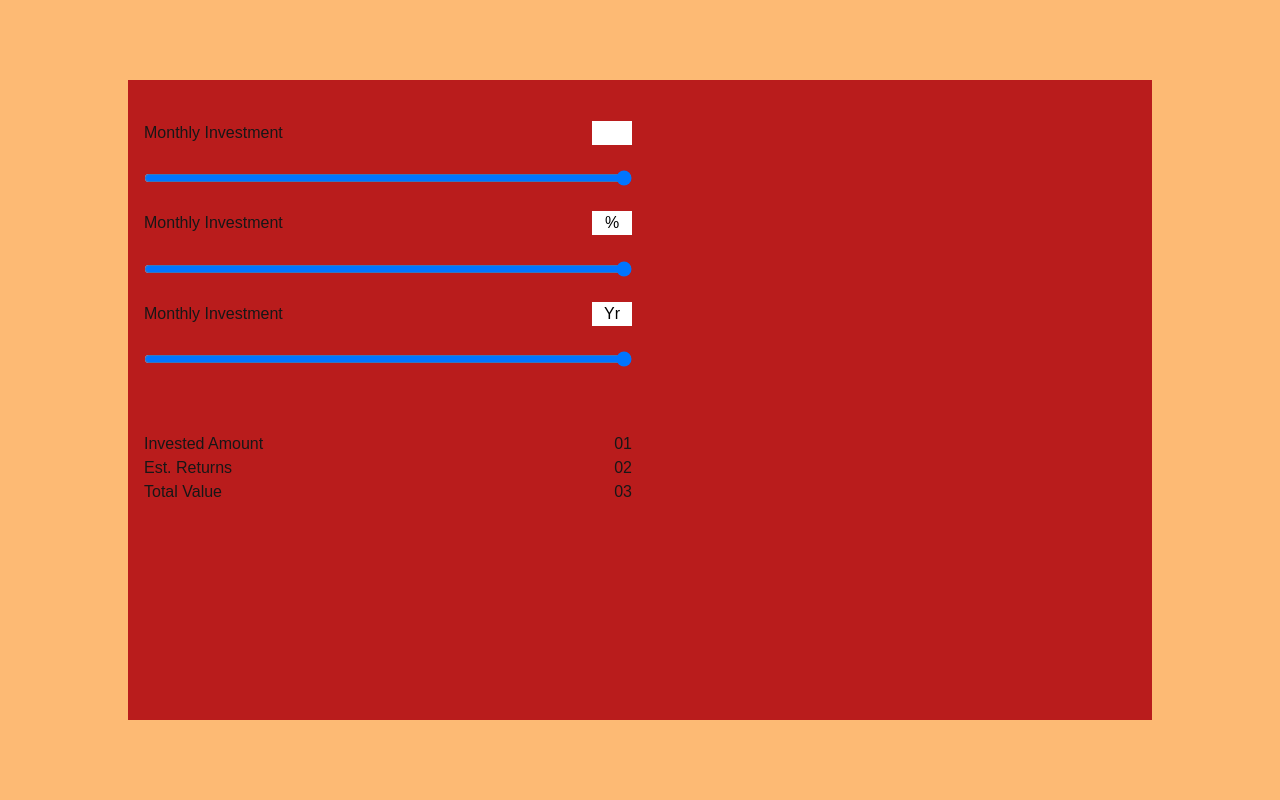
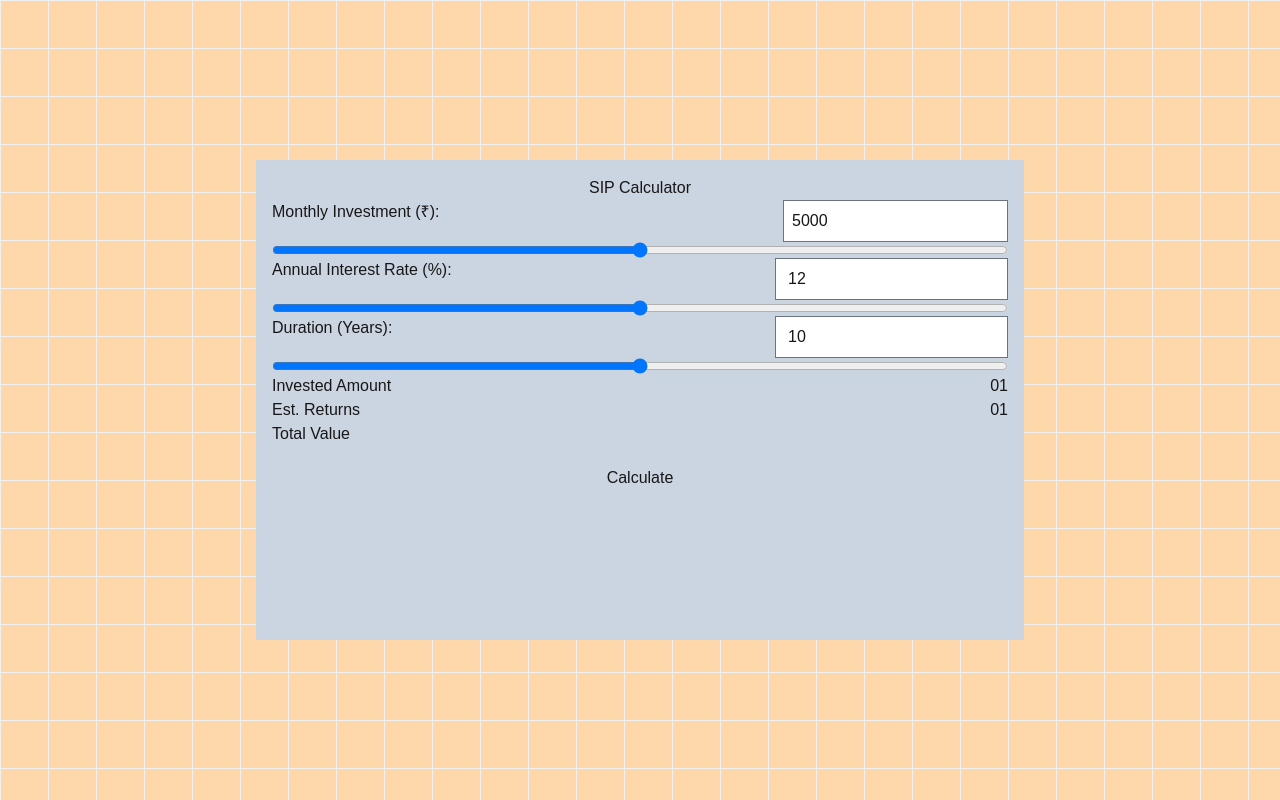
Before and after one commit to Mohanusendi01/nextapp, a Next.js app: page /calculator in a window 1280 px wide. Built offline with nearby package versions, Linux system fonts and the light colour scheme.

Commit message:
adding sip calculation logic

```diff
--- a/package.json
+++ b/package.json
@@ -18,6 +18,7 @@
     "tailwind-merge": "^2.5.2"
   },
   "devDependencies": {
+    "@tailwindcss/forms": "^0.5.9",
     "@types/node": "^20",
     "@types/react": "^18",
     "@types/react-dom": "^18",
--- a/src/app/calculator/page.tsx
+++ b/src/app/calculator/page.tsx
@@ -1,10 +1,13 @@
+'use client'
 import React from "react";
 import CalcLayout from "@/components/CalcLayout";
 
 function calculatorPage() {
   return (
-    <div className="absolute inset-0 h-full w-full flex justify-center items-center bg-orange-300 ">
-      <CalcLayout />
+    <div className="absolute flex justify-center items-center -z-10 h-full w-full bg-orange-200 bg-[linear-gradient(to_right,#f0f0f0_1px,transparent_1px),linear-gradient(to_bottom,#f0f0f0_1px,transparent_1px)] bg-[size:3rem_3rem]">
+
+     <CalcLayout/>
+
     </div>
   );
 }
--- /dev/null
+++ b/src/app/utils/Sipcalculator.ts
@@ -0,0 +1,12 @@
+// utils/sipCalculator.ts
+export function calculateSIP(monthlyInvestment: number, annualInterestRate: number, durationInYears: number): number {
+    const monthlyRate = annualInterestRate / 12 / 100;  // Convert annual rate to monthly decimal
+    const totalMonths = durationInYears * 12;
+
+    // Formula for SIP future value
+    const futureValue = monthlyInvestment * ((Math.pow(1 + monthlyRate, totalMonths) - 1) / monthlyRate) * (1 + monthlyRate);
+    const invest = monthlyInvestment * durationInYears;
+    const rrturn = futureValue - invest
+
+    return {futureValue,invest,rrturn};
+  }
--- a/src/components/CalcLayout.tsx
+++ b/src/components/CalcLayout.tsx
@@ -1,91 +1,87 @@
-"use client";
-import React, { useState } from "react";
-import Pichart from "./Pichart";
+// pages/index.tsx
+'use client'
+import React, { useState } from 'react';
+import { calculateSIP } from '@/app/utils/Sipcalculator';
 
-function CalcLayout() {
-  const [invest, setInvest] = useState("");
-  const [rate, setRate] = useState("");
-  const [rreturn, setReturn] = useState("");
+const SIPCalculator: React.FC = () => {
+  const [monthlyInvestment, setMonthlyInvestment] = useState<number>(5000); // Default value ₹5000
+  const [annualInterestRate, setAnnualInterestRate] = useState<number>(12); // Default value 12%
+  const [durationInYears, setDurationInYears] = useState<number>(10); // Default value 10 years
+  const [futureValue, setFutureValue] = useState<number | null>(null);
+  const [invest, setInvest] = useState<number | null>(null);
+  const [rrturn,setReturn] = useState<number | null>(null);
+
+
+  const handleSubmit = (e: React.FormEvent<HTMLFormElement>) => {
+    e.preventDefault();
+    const result = calculateSIP(monthlyInvestment, annualInterestRate, durationInYears);
+    setFutureValue(result);
+  };
+
   return (
-    <div className="w-4/5 h-4/5 bg-red-700 p-4 ">
-      <div className="grid gap-4 grid-cols-2 h-full ">
-        <div className="1">
-          <div className=" grid grid-rows-2 gap-4 h-full">
-          <div className="flex flex-col justify-evenly  h-full">
-            <div className="flex justify-between ">
-              <label htmlFor="invest ">Monthly Investment</label>
+    <div className='w-3/5 h-3/5 text-center bg-slate-300 p-4'>
+      <h1>SIP Calculator</h1>
+      <form onSubmit={handleSubmit}>
+        <div className='flex justify-center flex-col '>
+        <div className='flex justify-between'>
+          <label htmlFor="monthlyInvestment">Monthly Investment (₹): </label>
           <input
-                className="w-10 justify-self-end text-black text-center"
-                type="text"
-                id="nub"
-                value={`${invest}`}
-                onChange={(e) => setInvest(e.target.value)}
+           className='p-2'
+            id="monthlyInvestment"
+            type="number"
+            value={monthlyInvestment}
+            onChange={(e) => setMonthlyInvestment(Number(e.target.value))}
+            required
           />
         </div>
+        <input type="range" min={0} max={100} onChange={(e)=> setMonthlyInvestment(Number(e.target.value))} />
+        <div className='flex justify-between'>
+          <label htmlFor="annualInterestRate">Annual Interest Rate (%): </label>
           <input
-              type="range"
-              id="invest"
-              name="invest"
-              min="0"
-              max="11"
-              onChange={(e) => setInvest(e.target.value)}
-            />
-            <div className="flex justify-between">
-              <label htmlFor="invest">Monthly Investment</label>
-              <input
-                className="w-10 justify-self-end text-black text-center"
-                type="text"
-                id="nub"
-                value={`${invest}%`}
-                onChange={(e) => setInvest(e.target.value)}
+            id="annualInterestRate"
+            type="number"
+            value={annualInterestRate}
+            onChange={(e) => setAnnualInterestRate(Number(e.target.value))}
+            required
           />
         </div>
+        <input type="range" min={0} max={100} onChange={(e)=> setAnnualInterestRate(Number(e.target.value))} />
+        <div className='flex justify-between'>
+          <label htmlFor="durationInYears">Duration (Years): </label>
           <input
-              type="range"
-              id="invest"
-              name="invest"
-              min="0"
-              max="11"
-              onChange={(e) => setInvest(e.target.value)}
-            />
-            <div className="flex justify-between">
-              <label htmlFor="invest place-items-start">Monthly Investment</label>
-              <input
-                className="w-10 justify-self-end  text-black text-center"
-                type="text"
-                id="nub"
-                value={`${invest}Yr`}
-                onChange={(e) => setInvest(e.target.value)}
+            id="durationInYears"
+            type="number"
+            value={durationInYears}
+            onChange={(e) => setDurationInYears(Number(e.target.value))}
+            required
           />
         </div>
-            <input
-              type="range"
-              id="invest"
-              name="invest"
-              min="0"
-              max="11"
-              onChange={(e) => setInvest(e.target.value)}
-            />
+        <input type="range" min={0} max={100}  onChange={(e)=> setDurationInYears(Number(e.target.value))}/>
         </div>
-          <div className='mt-6'>
-            <div className="flex justify-between">
-            <p className="1">Invested Amount</p>
+       <div className='flex justify-between'>
+       <p>Invested Amount</p>
        <p>01</p>
        </div>
-            <div className="flex justify-between"><p className="2">Est. Returns </p>
-            <p>02</p></div>
-           <div className="flex justify-between">
-            <p className="3">Total Value</p>
-            <p>03</p></div>
+       <div className='flex justify-between'>
+       <p>Est. Returns</p>
+       <p>01</p>
        </div>
+       <div className='flex justify-between'>
+       <p>Total Value</p>
+       <p>{futureValue !== null && (
+          <h2> ₹{futureValue.toFixed(2)}</h2>
+      )}</p>
        </div>
+        <button type="submit" style={{ marginTop: '20px' }}>Calculate</button>
+      </form>
+
+      {futureValue !== null && (
+        <div style={{ marginTop: '20px' }}>
+          <h2>Future Value of SIP: ₹{futureValue.toFixed(2)}</h2>
         </div>
-        <div className="2">
-          <Pichart/>
-        </div>
-      </div>
+      )}
     </div>
   );
-}
+};
 
-export default CalcLayout;
+export default SIPCalculator;
--- a/src/components/Pichart.tsx
+++ b/src/components/Pichart.tsx
@@ -1,82 +1,37 @@
-'use client'
-import { div } from 'framer-motion/client';
 import React from 'react'
 import { PieChart, Pie, Sector, Cell, ResponsiveContainer } from 'recharts';
+interface Props{
+    invest:string
+}
+function Pichart({invest}:Props) {
+    const fillValue = (parseInt(invest)/1000000)*360
+    const remainedValue = 360 - fillValue
+    const data = [
+        { name: 'invested', value: fillValue },
+        { name: 'retuen', value: remainedValue},
+      ];
+      const COLORS = ["#0088FE", "#00C49F"];
+  return (
+    <div className=''>
+        <PieChart width={300} height={400} >
+        <Pie
+          data={data}
+          cx={130}
+          cy={140}
+          innerRadius={40}
+          outerRadius={90}
+          fill="#8884d8"
+          paddingAngle={0}
+          dataKey="value"
+          stroke='none'
+        >
+          {data.map((entry, index) => (
+            <Cell key={`cell-${index}`} fill={COLORS[index % COLORS.length]} />
+          ))}
+        </Pie>
 
-function Pichart(this: any) {
-
-
-    const data = [
-        { name: 'Group A', value: 400 },
-        { name: 'Group B', value: 300 },
-        { name: 'Group C', value: 300 },
-        { name: 'Group D', value: 200 },
-      ];
-
-      const renderActiveShape = (props:any) => {
-        const RADIAN = Math.PI / 180;
-        const { cx, cy, midAngle, innerRadius, outerRadius, startAngle, endAngle, fill, payload, percent, value } = props;
-        const sin = Math.sin(-RADIAN * midAngle);
-        const cos = Math.cos(-RADIAN * midAngle);
-        const sx = cx + (outerRadius + 10) * cos;
-        const sy = cy + (outerRadius + 10) * sin;
-        const mx = cx + (outerRadius + 30) * cos;
-        const my = cy + (outerRadius + 30) * sin;
-        const ex = mx + (cos >= 0 ? 1 : -1) * 22;
-        const ey = my;
-        const textAnchor = cos >= 0 ? 'start' : 'end';
-
-        return (
-          <g>
-            <text x={cx} y={cy} dy={8} textAnchor="middle" fill={fill}>
-              {payload.name}
-            </text>
-            <Sector
-              cx={cx}
-              cy={cy}
-              innerRadius={innerRadius}
-              outerRadius={outerRadius}
-              startAngle={startAngle}
-              endAngle={endAngle}
-              fill={fill}
-            />
-            <Sector
-              cx={cx}
-              cy={cy}
-              startAngle={startAngle}
-              endAngle={endAngle}
-              innerRadius={outerRadius + 6}
-              outerRadius={outerRadius + 10}
-              fill={fill}
-            />
-            <path d={`M${sx},${sy}L${mx},${my}L${ex},${ey}`} stroke={fill} fill="none" />
-            <circle cx={ex} cy={ey} r={2} fill={fill} stroke="none" />
-            <text x={ex + (cos >= 0 ? 1 : -1) * 12} y={ey} textAnchor={textAnchor} fill="#333">{`PV ${value}`}</text>
-            <text x={ex + (cos >= 0 ? 1 : -1) * 12} y={ey} dy={18} textAnchor={textAnchor} fill="#999">
-              {`(Rate ${(percent * 100).toFixed(2)}%)`}
-            </text>
-          </g>
-        );
-      };
-
-  return (
-    <div>
-     <ResponsiveContainer width="100%" height="100%">
-        <PieChart width={400} height={400}>
-          <Pie
-            activeIndex={0}
-            activeShape={renderActiveShape}
-            data={data}
-            cx="50%"
-            cy="50%"
-            innerRadius={60}
-            outerRadius={80}
-            fill="#8884d8"
-            dataKey="value"
-          />
-        </PieChart>
-      </ResponsiveContainer>
-      </div>
+      </PieChart>
+    </div>
   )
 }
 
--- a/tailwind.config.ts
+++ b/tailwind.config.ts
@@ -14,6 +14,6 @@ const config: Config = {
       },
     },
   },
-  plugins: [],
+  plugins: [require('@tailwindcss/forms')],
 };
 export default config;
```
Also changed, not shown: 1 other file (tests, documents, lock files or other folders). Lines whose indentation alone changed are shown as unchanged.
